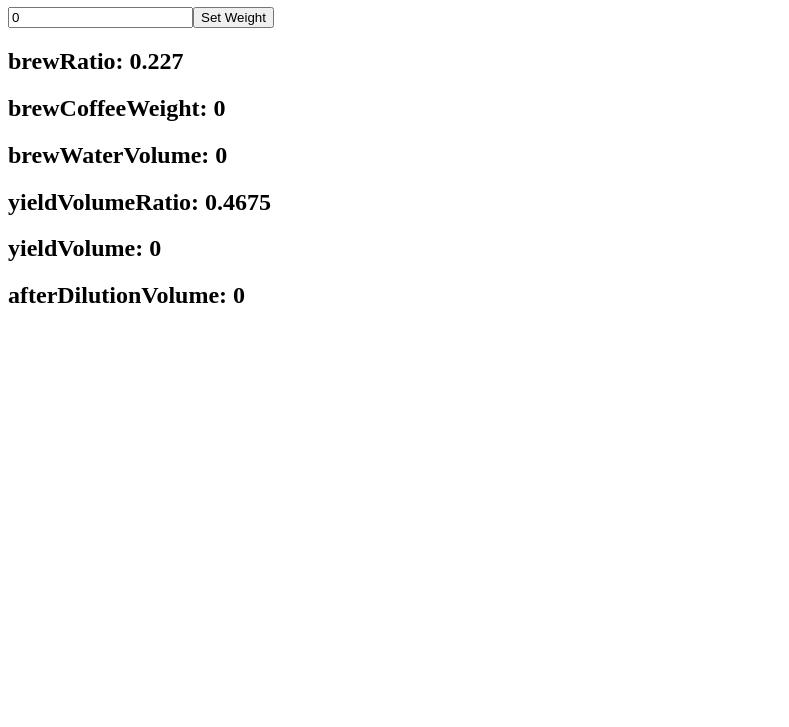
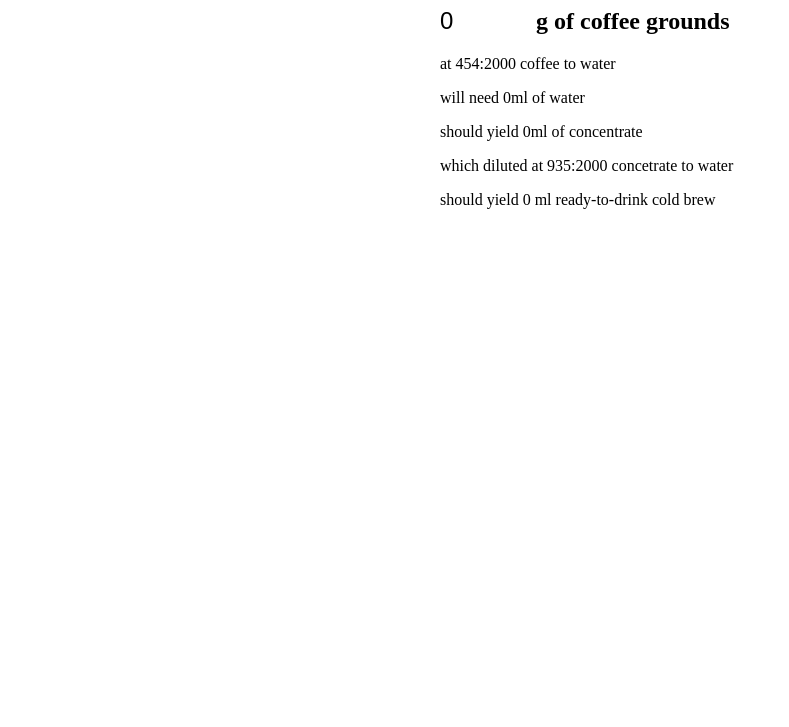
Before and after one commit to gjjones/coffee-ratios, a React app: page / in a window 1280 px wide. Shown: the part 73-800 px from the top of the page, without its empty margins (0-789 px from the left). Built offline with nearby package versions, Linux system fonts and the light colour scheme.

Commit message:
Different elements, some styles, change in how ratios are stored.

```diff
--- a/index.html
+++ b/index.html
@@ -4,6 +4,21 @@
 <head>
     <meta charset="UTF-8">
     <title>spike</title>
+
+    <style>
+      body {
+        margin: 0 auto;
+        max-width: 400px;
+      }
+
+      .grounds-weight {
+        border: 0;
+        padding: 0;
+        font-size: inherit;
+        width: 4em;
+        outline: none;
+      }
+    </style>
 </head>
 
 <body>
--- a/scripts/components/App.js
+++ b/scripts/components/App.js
@@ -10,16 +10,20 @@ class App extends Component {
   render () {
     return (
       <div>
-        <h1>Coffee Ratios</h1>
-        <WeightInput
-          weight={this.props.brewCoffeeWeight}
-          onUpdateWeight={this.updateBrewCoffeeWeight.bind(this)}
-        />
+        <h1>Cold Brew Ratios</h1>
+        <h2>
+          <WeightInput
+            weight={this.props.brewCoffeeWeight}
+            onChange={this.updateBrewCoffeeWeight.bind(this)}
+          />
+          g of coffee grounds
+        </h2>
         <CoffeeSummary
-          brewRatio={this.props.brewRatio}
-          brewCoffeeWeight={this.props.brewCoffeeWeight}
+          brewCoffeeParts={this.props.brewCoffeeParts}
+          brewWaterParts={this.props.brewWaterParts}
           brewWaterVolume={this.props.brewWaterVolume}
-          yieldVolumeRatio={this.props.yieldVolumeRatio}
+          yieldConcentrateParts={this.props.yieldConcentrateParts}
+          yieldWaterParts={this.props.yieldWaterParts}
           yieldVolume={this.props.yieldVolume}
           afterDilutionVolume={this.props.afterDilutionVolume}
         />
@@ -34,10 +38,12 @@ class App extends Component {
 
 function mapStateToProps (state) {
   return {
-    brewRatio: state.brewRatio,
+    brewCoffeeParts: state.brewCoffeeParts,
+    brewWaterParts: state.brewWaterParts,
     brewCoffeeWeight: state.brewCoffeeWeight,
     brewWaterVolume: state.brewWaterVolume,
-    yieldVolumeRatio: state.yieldVolumeRatio,
+    yieldConcentrateParts: state.yieldConcentrateParts,
+    yieldWaterParts: state.yieldWaterParts,
     yieldVolume: state.yieldVolume,
     afterDilutionVolume: state.afterDilutionVolume,
   };
--- a/scripts/components/CoffeeSummary.js
+++ b/scripts/components/CoffeeSummary.js
@@ -4,14 +4,16 @@ import React, { Component, } from 'react';
 
 class CoffeeSummary extends Component {
   render () {
+    let brewWaterVolume = Math.ceil(this.props.brewWaterVolume),
+      yieldVolume = Math.ceil(this.props.yieldVolume),
+      afterDilutionVolume = Math.ceil(this.props.afterDilutionVolume);
     return (
       <div>
-        <h2>brewRatio: {this.props.brewRatio}</h2>
-        <h2>brewCoffeeWeight: {this.props.brewCoffeeWeight}</h2>
-        <h2>brewWaterVolume: {this.props.brewWaterVolume}</h2>
-        <h2>yieldVolumeRatio: {this.props.yieldVolumeRatio}</h2>
-        <h2>yieldVolume: {this.props.yieldVolume}</h2>
-        <h2>afterDilutionVolume: {this.props.afterDilutionVolume}</h2>
+        <p>at {this.props.brewCoffeeParts}:{this.props.brewWaterParts} coffee to water</p>
+        <p>will need {brewWaterVolume}ml of water</p>
+        <p>should yield {yieldVolume}ml of concentrate</p>
+        <p>which diluted at {this.props.yieldConcentrateParts}:{this.props.yieldWaterParts} concetrate to water</p>
+        <p>should yield {afterDilutionVolume} ml ready-to-drink cold brew</p>
       </div>
     );
   }
--- a/scripts/components/WeightInput.js
+++ b/scripts/components/WeightInput.js
@@ -10,25 +10,21 @@ class WeightInput extends Component {
 
   render () {
     return (
-      <div>
-        <input
-          type="number"
-          value={this.state.weight}
-          onChange={this.updateWeight.bind(this)}
-        />
-        <button onClick={this.applyWeight.bind(this)}>Set Weight</button>
-      </div>
+      <input
+        className="grounds-weight"
+        type="number"
+        placeholder="####"
+        value={this.state.weight}
+        onChange={this.updateWeight.bind(this)}
+      />
     );
   }
 
   updateWeight (e) {
     this.setState({ weight: e.target.value, });
-  }
-
-  applyWeight () {
-    this.props.onUpdateWeight(this.state.weight);
+    this.props.onChange(e.target.value || 0);
   }
 }
-WeightInput.defaultProps = { weight: 0, };
+WeightInput.defaultProps = { weight: '', };
 
 export default WeightInput;
--- a/scripts/reducers/coffee.js
+++ b/scripts/reducers/coffee.js
@@ -3,10 +3,12 @@ import {
 } from '../actions/actions';
 
 const initialState = {
-  brewRatio: 454 / 2000,
+  brewCoffeeParts: 454,
+  brewWaterParts: 2000,
   brewCoffeeWeight: 0,
   brewWaterVolume: 0,
-  yieldVolumeRatio: 935 / 2000,
+  yieldConcentrateParts: 935,
+  yieldWaterParts: 2000,
   yieldVolume: 0,
   afterDilutionVolume: 0,
 };
@@ -15,8 +17,10 @@ export default function (state = initialState, action) {
   switch(action.type) {
   case UPDATE_WEIGHT:
     let brewCoffeeWeight = action.value;
-    let brewWaterVolume = brewCoffeeWeight / state.brewRatio;
-    let yieldVolume = brewWaterVolume * state.yieldVolumeRatio;
+    let brewWaterVolume = brewCoffeeWeight /
+                          (state.brewCoffeeParts / state.brewWaterParts);
+    let yieldVolume = brewWaterVolume *
+                        (state.yieldConcentrateParts / state.yieldWaterParts);
     let afterDilutionVolume = yieldVolume * 3;
     return {
       ...state,
```
